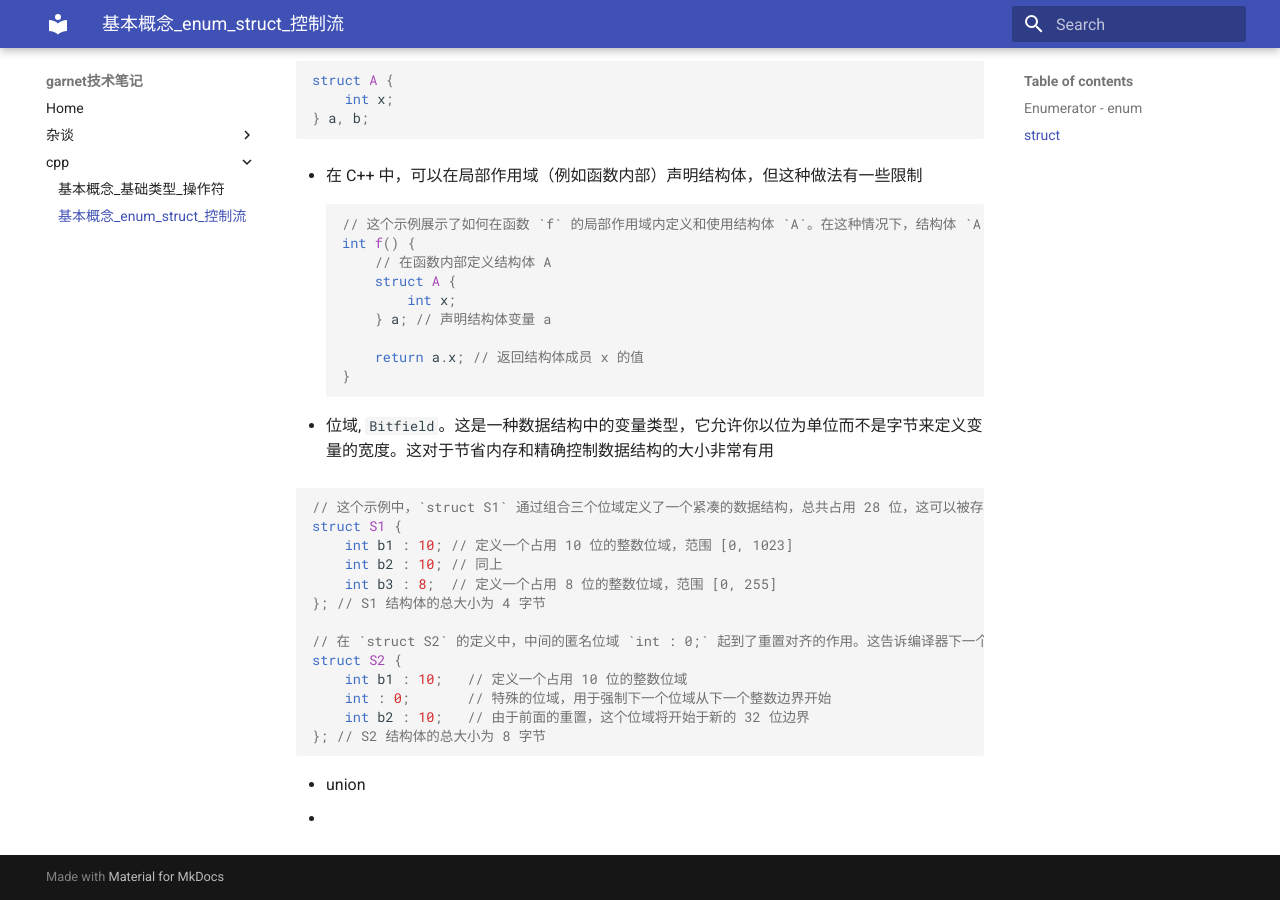
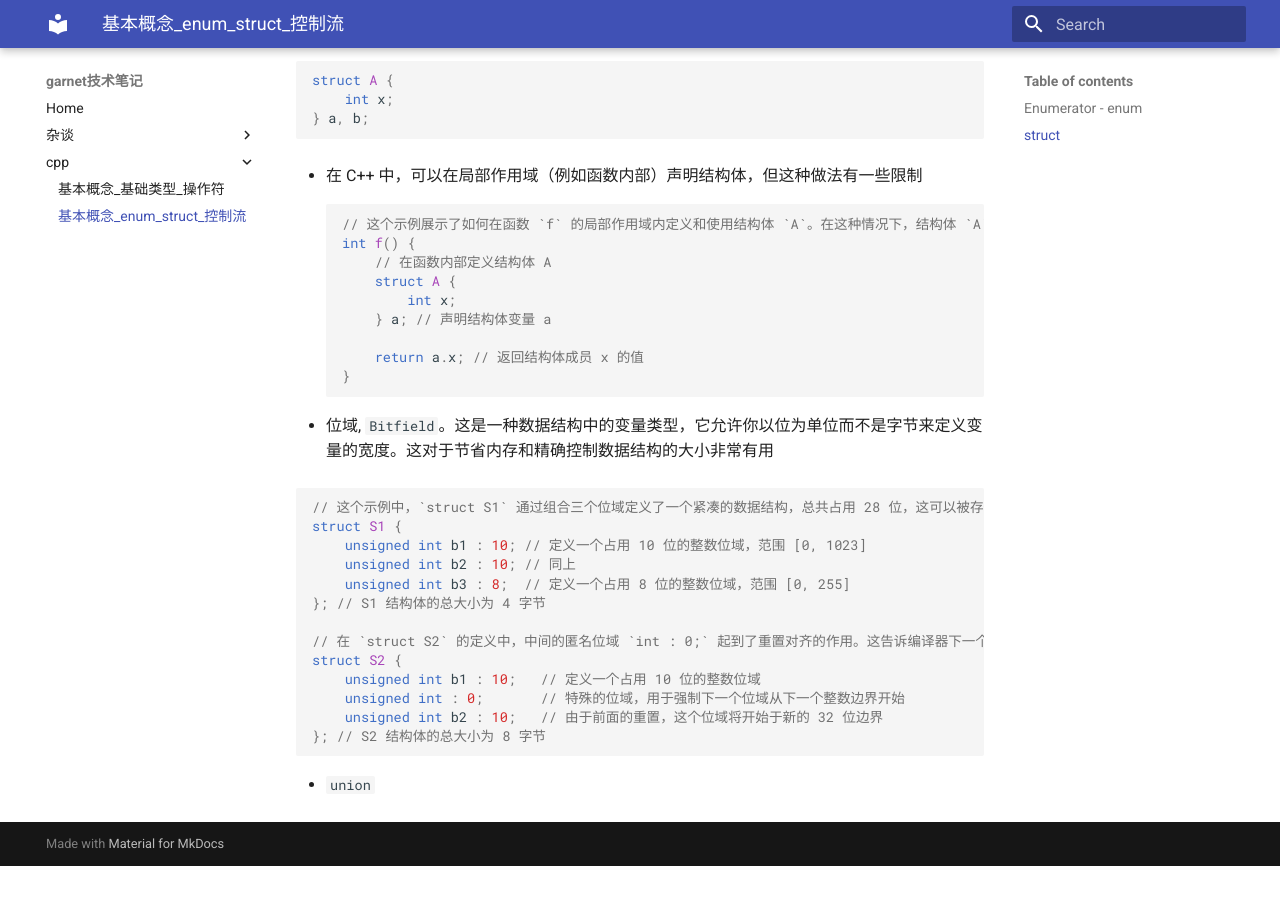
Before and after one commit to ymma98/technotes, an MkDocs documentation site: the page built from docs/cpp/基本概念_enum_struct_控制流.md, in a window 1280 px wide and 900 px high, scrolled down 2076 px. Built offline with MkDocs 1.6.1 and Material for MkDocs 9.7.7, drawn with Linux system fonts in a browser that asks for light colours; after the commit the page ends 2942 px from its top, so only the background shows below that.

Commit message:
docs/cpp/基本概念_enum_struct_控制流.md updated from https://stackedit.cn/

````diff
--- a/docs/cpp/基本概念_enum_struct_控制流.md
+++ b/docs/cpp/基本概念_enum_struct_控制流.md
@@ -117,24 +117,24 @@ int f() {
 ```cpp
 // 这个示例中，`struct S1` 通过组合三个位域定义了一个紧凑的数据结构，总共占用 28 位，这可以被存储在 4 个字节内。
 struct S1 {
-    int b1 : 10; // 定义一个占用 10 位的整数位域，范围 [0, 1023]
-    int b2 : 10; // 同上
-    int b3 : 8;  // 定义一个占用 8 位的整数位域，范围 [0, 255]
+    unsigned int b1 : 10; // 定义一个占用 10 位的整数位域，范围 [0, 1023]
+    unsigned int b2 : 10; // 同上
+    unsigned int b3 : 8;  // 定义一个占用 8 位的整数位域，范围 [0, 255]
 }; // S1 结构体的总大小为 4 字节
 
 // 在 `struct S2` 的定义中，中间的匿名位域 `int : 0;` 起到了重置对齐的作用。这告诉编译器下一个位域 `b2` 应该从新的存储单元开始，导致结构体大小增加到 8 字节。
 struct S2 {
-    int b1 : 10;   // 定义一个占用 10 位的整数位域
-    int : 0;       // 特殊的位域，用于强制下一个位域从下一个整数边界开始
-    int b2 : 10;   // 由于前面的重置，这个位域将开始于新的 32 位边界
+    unsigned int b1 : 10;   // 定义一个占用 10 位的整数位域
+    unsigned int : 0;       // 特殊的位域，用于强制下一个位域从下一个整数边界开始
+    unsigned int b2 : 10;   // 由于前面的重置，这个位域将开始于新的 32 位边界
 }; // S2 结构体的总大小为 8 字节
 ```
 
 
-* union
-*
+* `union`
+
 
 <!--stackedit_data:
-eyJoaXN0b3J5IjpbMTU4MTk4ODU1NywxNTQ4NTM5ODAwLC02OT
-A5NTA2MDgsOTM4ODk0MDc4XX0=
+eyJoaXN0b3J5IjpbLTYxOTg1MjAwMywxNTgxOTg4NTU3LDE1ND
+g1Mzk4MDAsLTY5MDk1MDYwOCw5Mzg4OTQwNzhdfQ==
 -->
````
